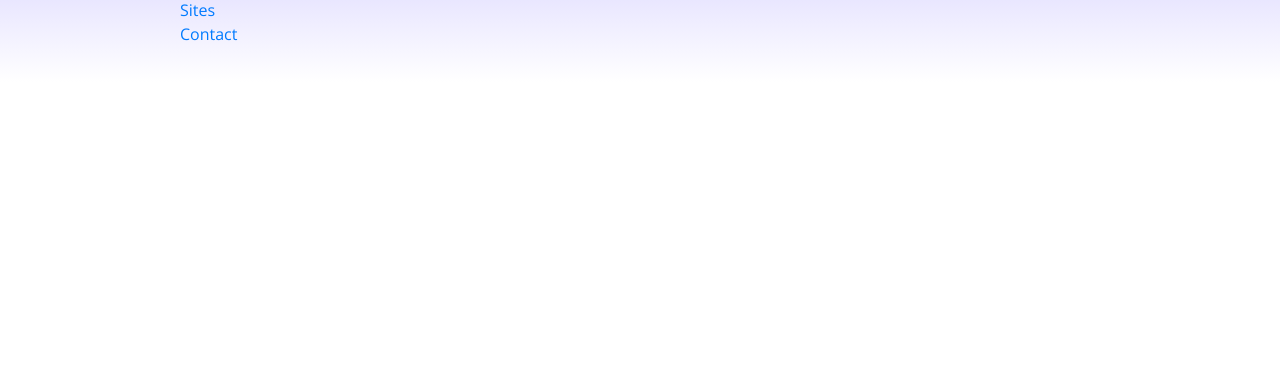
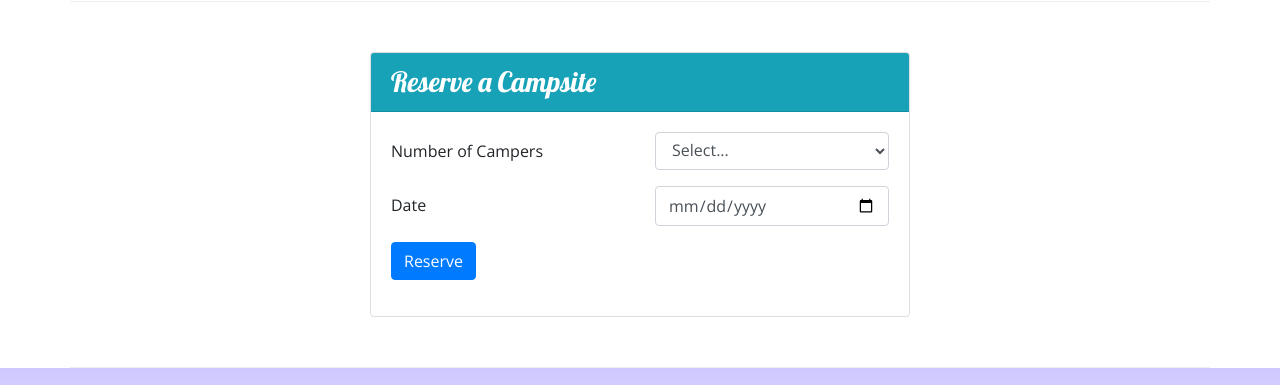
Before and after one commit to Jamesg95/First-Bootstrap-Project, a website: page index.html in a window 1280 px wide. Shown: the part 1151-1536 px from the top of the page. Before the commit the page ends 1233 px from the top, so only its background shows below. Drawn offline with nearby package versions, Linux system fonts and the light colour scheme.

Commit message:
week 2 assignment

```diff
--- a/index.html
+++ b/index.html
@@ -21,7 +21,12 @@
                     <h1>NuCamp</h1>
                     <h2>a better way to camp</h2>
                 </div>
+                <div class="col-md-4 col-xl-2">
+                    <a class="btn btn-large bg-info text-white mt-4" href="#reserveForm">Reserve Campsite</a>
+                </div>
             </div>
+
+
         </div>
     </header>
 
@@ -63,12 +68,17 @@
 
     <div class="container">
         <div class="row row-content align-items-center">
-            <div class="col-sm-4 col-md-3">
-                <h2>Featured Campsites</h2>
+            <div class="col-sm-4 order-sm-first col-md-3">
+                <h2 class="text-sm-right">Featured Campsites</h2>
             </div>
             <div class="col">
-                <h3>React Lake Campground</h3>
-                <p>Nestled in the foothills od the Chrome Mountains, this campground on the shores of the pristine React Lake is a favorite for fly fishes.</p>
+                <div class="media">
+                    <div class="media-body align-self-center">
+                        <h3>React Lake Campground</h3>
+                        <p>Nestled in the foothills od the Chrome Mountains, this campground on the shores of the pristine React Lake is a favorite for fly fishes.</p>
+                    </div>
+                    <img src="img/react-lake-thumb.jpg" alt="react-lake-thumb" class="d-flex ml-3 img-thumbnail">
+                </div>
             </div>
         </div>
     </div>
@@ -84,6 +94,45 @@
                     <div class="media-body align-self-center">
                         <h3>Bootstrap Outfitters</h3>
                         <p>Bootstrap Outfitters supplies you with gear you need at prices you can't beat.</p>
+                    </div>
+                </div>
+            </div>
+        </div>
+    </div>
+
+    <div class="container">
+        <div class="row row-content align-items-center">
+            <div class="col-sm-6 mx-auto">
+                <div class="card">
+                    <h3 class="card-header bg-info text-white">Reserve a Campsite</h3>
+                    <div class="card-body">
+                        <form id="reserveForm" action="">
+                            <div class="row form-group">
+                                <label for="numCampers"class="col-sm-6 col-form-label">Number of Campers</label>
+                                <div class="col">
+                                    <select class="form-control" name="numCampers" id="numCampers">
+                                        <option selected>Select...</option>
+                                        <option value="1">1</option>
+                                        <option value="2">2</option>
+                                        <option value="3">3</option>
+                                        <option value="4">4</option>
+                                        <option value="5">5</option>
+                                        <option value="6">6</option>
+                                    </select>
+                                </div>
+                            </div>
+                            <div class="row form-group">
+                                <label for="date" class="col-sm-6 col-form-label" name="date">Date</label>
+                                <div class="col">
+                                    <input type="date" id="date" class="form-control" placeholder="Date">
+                                </div>
+                            </div>
+                            <div class="row form-group">
+                                <div class="col">
+                                    <button text="Search" type="submit" class="btn btn-primary">Reserve</button>
+                                </div>
+                            </div>
+                        </form>
                     </div>
                 </div>
             </div>
```
